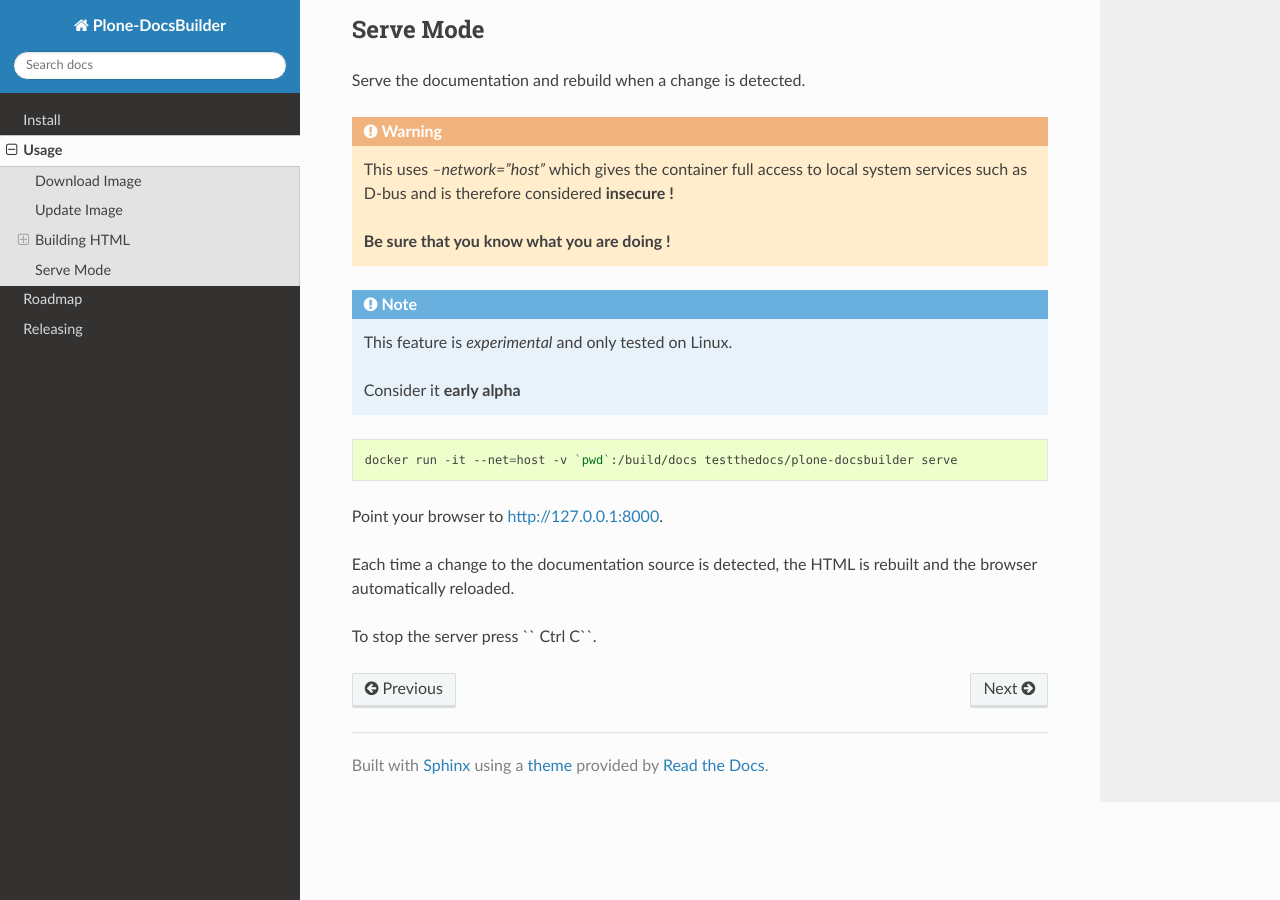
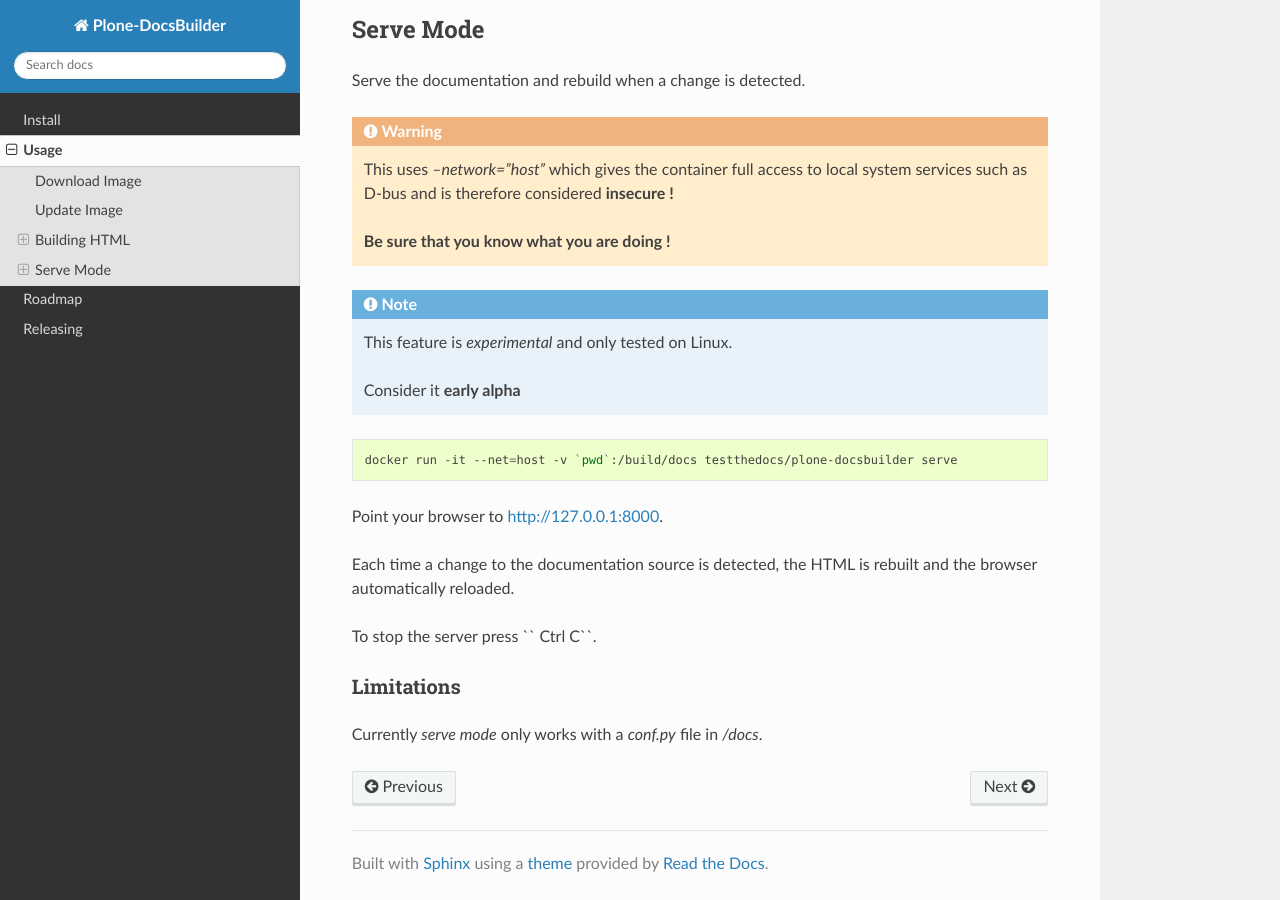
Before and after one commit to testthedocs/plone-docsbuilder, a Sphinx documentation site: the page built from docs/usage.rst, in a window 1280 px wide and 900 px high, scrolled down 1422 px. Built offline with Sphinx 7.4.7 and the Read the Docs theme 2.0.0, drawn with Linux system fonts in a browser that asks for light colours.

Commit message:
Update: docs

```diff
--- a/docs/usage.rst
+++ b/docs/usage.rst
@@ -92,3 +92,8 @@ Point your browser to  http://127.0.0.1:8000.
 Each time a change to the documentation source is detected, the HTML is rebuilt and the browser automatically reloaded.
 
 To stop the server press `` Ctrl C``.
+
+Limitations
+-----------
+
+Currently *serve mode* only works with a *conf.py* file in */docs*.
```
